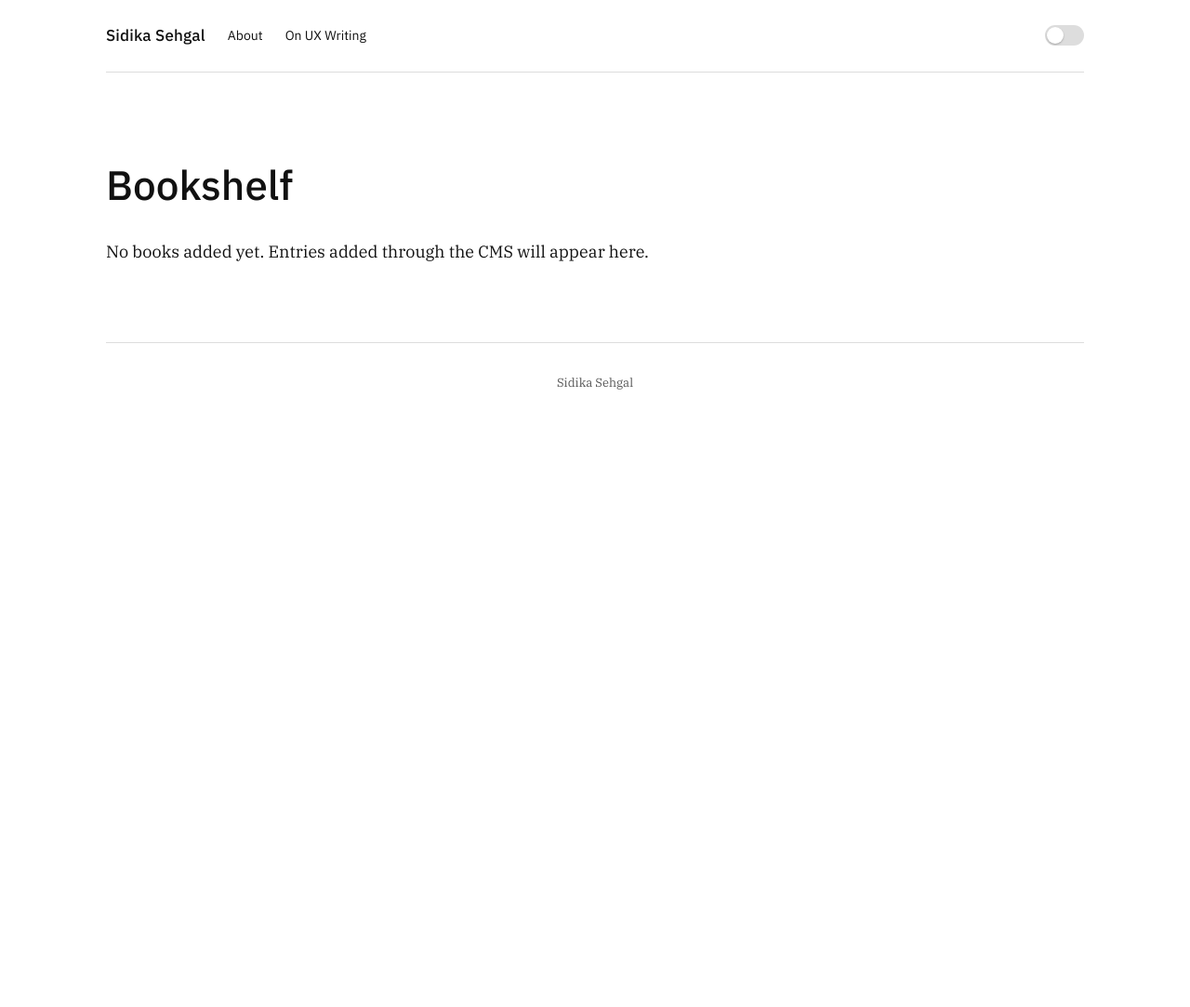
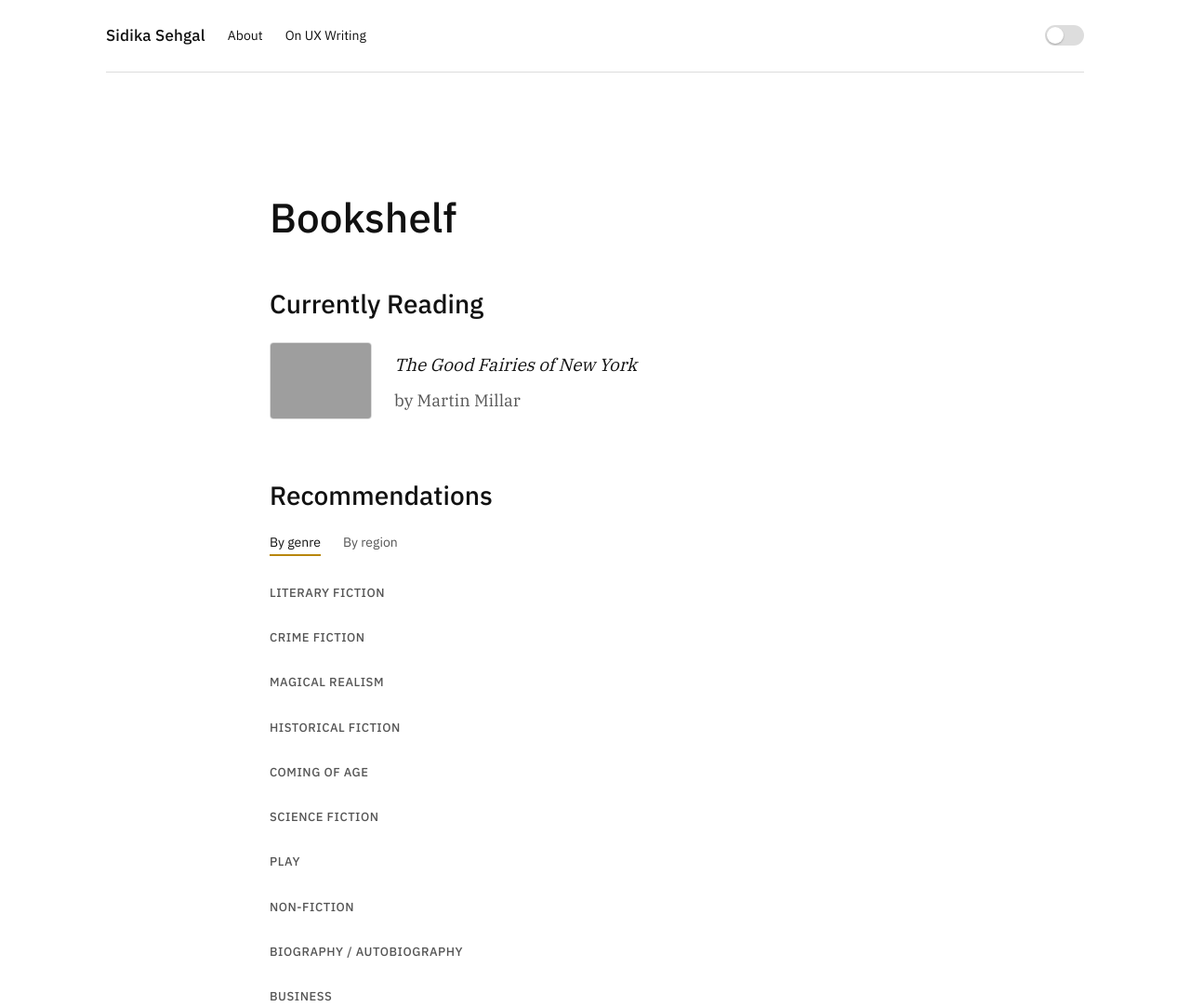
Before and after one commit to sidikasehgal/personal-website, an Eleventy site: page src/bookshelf/index.njk in a window 1280 px wide. Shown: the top 1083 px of the page at 93% size. Before the commit the page ends 800 px from the top, so only its background shows below. Built offline with nearby package versions, Linux system fonts and the light colour scheme; Eleventy itself is replaced by a stand-in of ours; files that its build step writes are made by us from their sources; grey boxes are pictures that could not be loaded.

Commit message:
Update index.njk

```diff
--- a/src/bookshelf/index.njk
+++ b/src/bookshelf/index.njk
@@ -3,16 +3,199 @@ title: Bookshelf
 layout: base.njk
 permalink: /bookshelf/
 ---
-<h1>Bookshelf</h1>
-{% if collections.bookshelf.length %}
-<div class="grid">
-  {% for item in collections.bookshelf %}
-  <div>
-    <h3>{{ item.data.title }}</h3>
-    <p>{{ item.data.author }}</p>
+<section class="container">
+<div class="prose bookshelf-page">
+  <h1>Bookshelf</h1>
+
+  <h2 class="bookshelf-section__title">Currently Reading</h2>
+  <div class="current-read">
+    <img
+      class="current-read__cover"
+      src="https://covers.openlibrary.org/b/isbn/9781933368368-L.jpg"
+      alt="Cover of The Good Fairies of New York"
+      loading="lazy"
+      onerror="this.style.display='none'"
+    />
+    <div class="current-read__details">
+      <p class="current-read__title">The Good Fairies of New York</p>
+      <p class="current-read__author">by Martin Millar</p>
+    </div>
   </div>
-  {% endfor %}
+
+  <h2 class="bookshelf-section__title">Recommendations</h2>
+
+  <div class="shelf-toggle" role="group" aria-label="Group recommendations">
+    <button class="shelf-toggle__btn" id="toggle-genre" aria-pressed="true">By genre</button>
+    <button class="shelf-toggle__btn" id="toggle-region" aria-pressed="false">By region</button>
+  </div>
+
+  {% set genreOrder = [
+    "Literary fiction",
+    "Crime fiction",
+    "Magical realism",
+    "Historical fiction",
+    "Coming of age",
+    "Science fiction",
+    "Play",
+    "Non-fiction",
+    "Biography / autobiography",
+    "Business",
+    "Food"
+  ] %}
+
+  {% set regionOrder = [
+    "India",
+    "Asia",
+    "UK",
+    "Ireland",
+    "Europe",
+    "USA",
+    "South America",
+    "Australia"
+  ] %}
+
+  <div id="view-genre" class="shelf-view">
+    {% for genre in genreOrder %}
+      <div class="shelf-group">
+        <h3 class="shelf-group__heading">{{ genre }}</h3>
+        <ul class="shelf-list">
+          {% for book in books %}
+            {% if book.genre == genre %}
+              <li><em>{{ book.title }}</em> by {{ book.author }}</li>
+            {% endif %}
+          {% endfor %}
+        </ul>
+      </div>
+    {% endfor %}
+  </div>
+
+  <div id="view-region" class="shelf-view" hidden>
+    {% for region in regionOrder %}
+      <div class="shelf-group">
+        <h3 class="shelf-group__heading">{{ region }}</h3>
+        <ul class="shelf-list">
+          {% for book in books %}
+            {% if book.region == region %}
+              <li><em>{{ book.title }}</em> by {{ book.author }}</li>
+            {% endif %}
+          {% endfor %}
+        </ul>
+      </div>
+    {% endfor %}
+  </div>
 </div>
-{% else %}
-<p>No books added yet. Entries added through the CMS will appear here.</p>
-{% endif %}
+</section>
+
+<style>
+  .bookshelf-page {
+    padding: var(--space-6) 0;
+  }
+
+  .bookshelf-page h1 {
+    margin: 0 0 var(--space-5);
+  }
+
+  .bookshelf-section__title {
+    margin: 0 0 var(--space-3);
+  }
+
+  .current-read {
+    display: flex;
+    gap: var(--space-3);
+    align-items: flex-start;
+    margin-bottom: var(--space-6);
+  }
+
+  .current-read__cover {
+    width: 110px;
+    height: auto;
+    border: 0.5px solid var(--border);
+    border-radius: 4px;
+    flex-shrink: 0;
+  }
+
+  .current-read__title {
+    font-style: italic;
+    font-size: 1.05em;
+    margin: var(--space-1) 0 0;
+  }
+
+  .current-read__author {
+    color: var(--text-muted);
+    margin: var(--space-1) 0 0;
+  }
+
+  .shelf-toggle {
+    display: flex;
+    gap: var(--space-3);
+    margin: 0 0 var(--space-4);
+  }
+
+  .shelf-toggle__btn {
+    background: none;
+    border: none;
+    padding: 0 0 4px;
+    cursor: pointer;
+    font-family: var(--font-heading);
+    font-size: 14px;
+    color: var(--text-muted);
+    border-bottom: 2px solid transparent;
+  }
+
+  .shelf-toggle__btn[aria-pressed="true"] {
+    color: var(--text);
+    border-bottom-color: var(--accent);
+  }
+
+  .shelf-toggle__btn:hover {
+    color: var(--accent);
+  }
+
+  .shelf-group {
+    margin-bottom: var(--space-4);
+  }
+
+  .shelf-group:last-child {
+    margin-bottom: 0;
+  }
+
+  .shelf-group__heading {
+    font-family: var(--font-heading);
+    font-weight: 500;
+    font-size: 13px;
+    text-transform: uppercase;
+    letter-spacing: 0.04em;
+    color: var(--text-muted);
+    margin: 0 0 var(--space-2);
+  }
+
+  .shelf-list {
+    list-style: none;
+    margin: 0;
+    padding: 0;
+  }
+
+  .shelf-list li {
+    margin-bottom: var(--space-1);
+  }
+</style>
+
+<script>
+  (function () {
+    var genreBtn = document.getElementById("toggle-genre");
+    var regionBtn = document.getElementById("toggle-region");
+    var genreView = document.getElementById("view-genre");
+    var regionView = document.getElementById("view-region");
+
+    function show(which) {
+      var isGenre = which === "genre";
+      genreView.hidden = !isGenre;
+      regionView.hidden = isGenre;
+      genreBtn.setAttribute("aria-pressed", isGenre ? "true" : "false");
+      regionBtn.setAttribute("aria-pressed", isGenre ? "false" : "true");
+    }
+
+    genreBtn.addEventListener("click", function () { show("genre"); });
+    regionBtn.addEventListener("click", function () { show("region"); });
+  })();
+</script>
```
